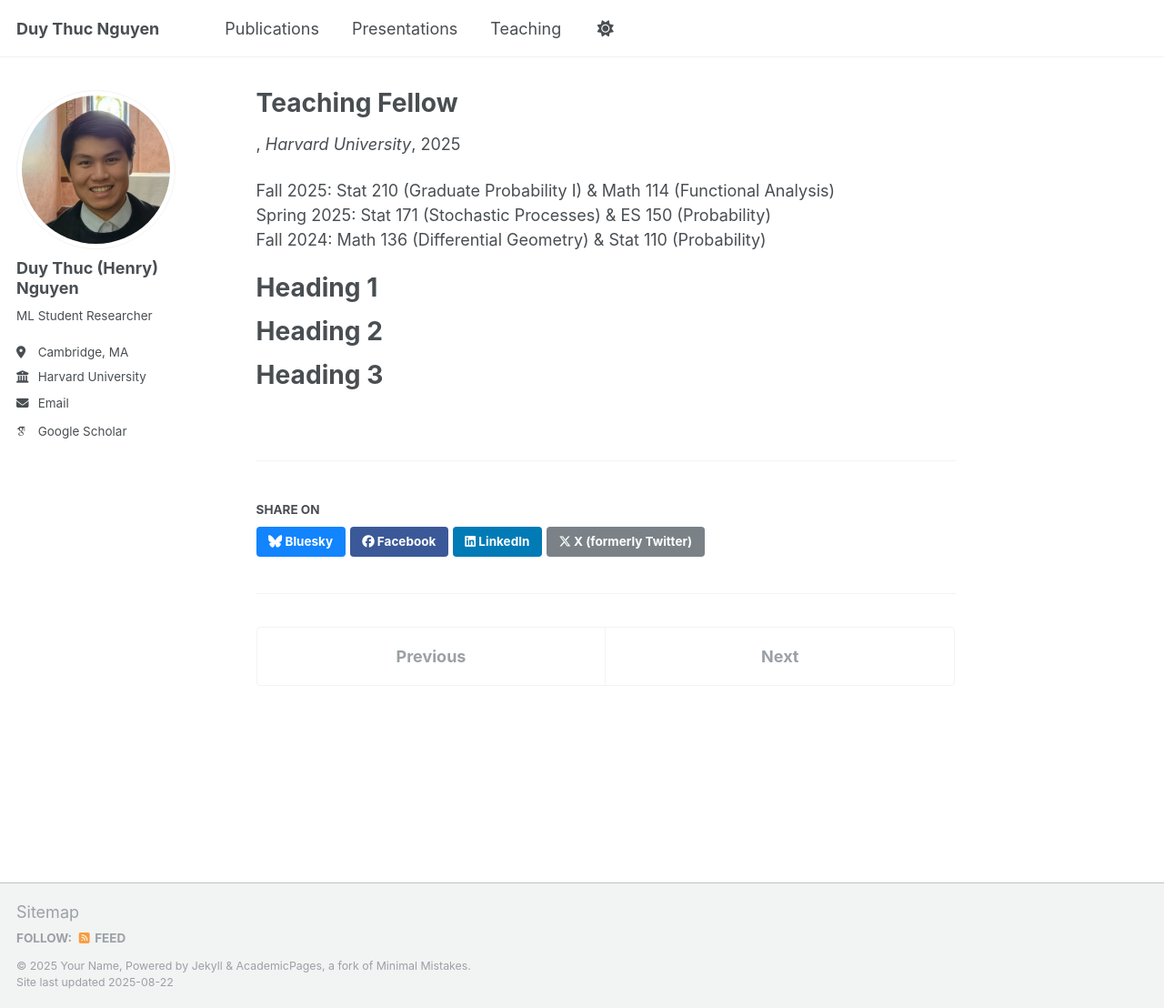
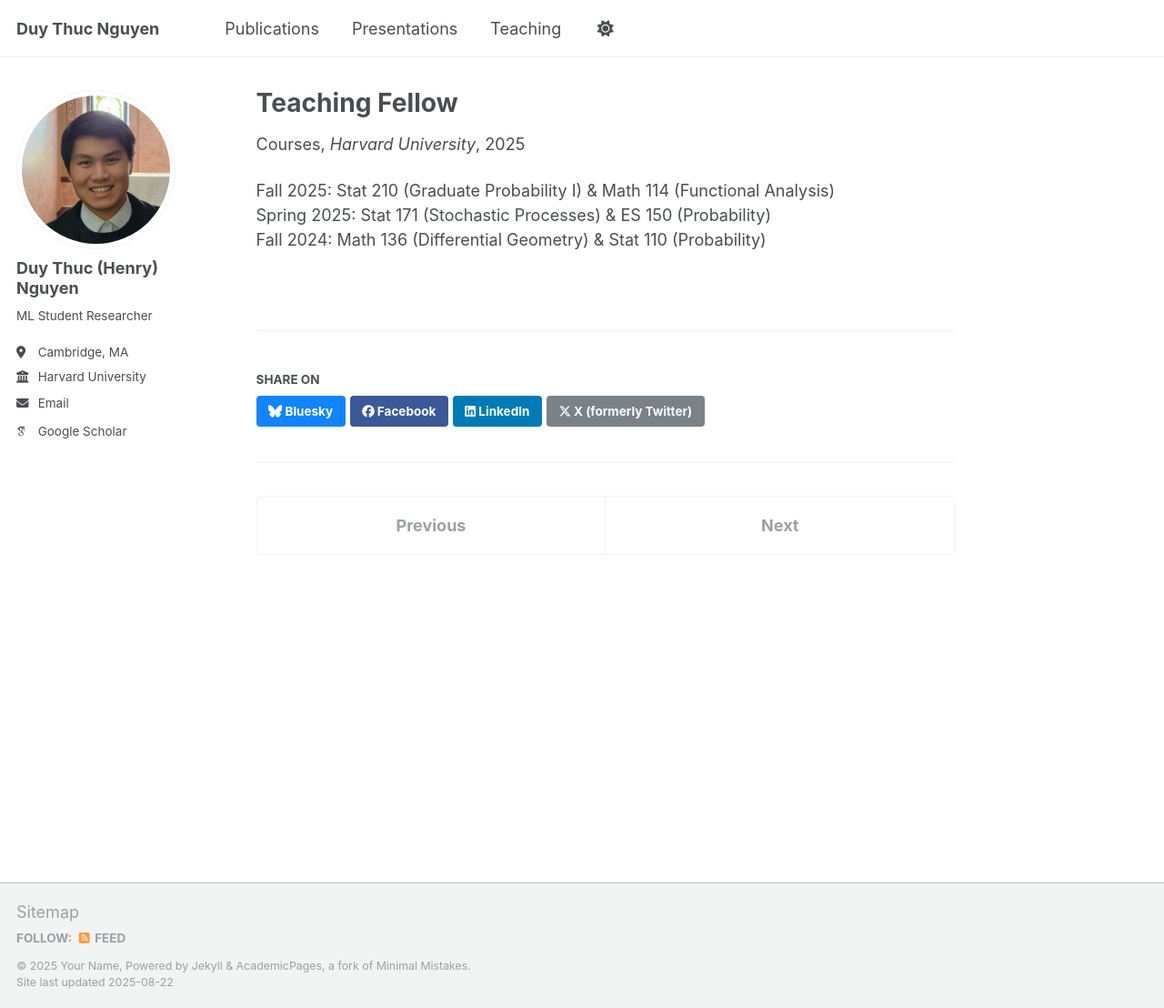
Before and after one commit to duythucnguyen/duythucnguyen.github.io, a Jekyll site: the page built from _teaching/2014-spring-teaching-1.md, in a window 1280 px wide and 1108 px high. Shown: the whole window at 91% size. Built offline with Jekyll 4.4.1, drawn with Linux system fonts in a browser that asks for light colours; some web fonts are replaced; a script that is not in the unit is left out.

Commit message:
Modify permalink and add type to teaching record
Updated permalink and type for teaching entry.

```diff
--- a/_teaching/2014-spring-teaching-1.md
+++ b/_teaching/2014-spring-teaching-1.md
@@ -1,20 +1,12 @@
 ---
 title: "Teaching Fellow"
 collection: teaching
-permalink: /teaching/2014-spring-teaching-1
+permalink: /teaching/teaching-fellow
 venue: "Harvard University"
 location: "Cambridge, MA"
+type: "Courses"
 ---
 
 Fall 2025: Stat 210 (Graduate Probability I) & Math 114 (Functional Analysis)<br>
 Spring 2025: Stat 171 (Stochastic Processes) & ES 150 (Probability)<br>
 Fall 2024: Math 136 (Differential Geometry) & Stat 110 (Probability)
-
-Heading 1
-======
-
-Heading 2
-======
-
-Heading 3
-======
```
